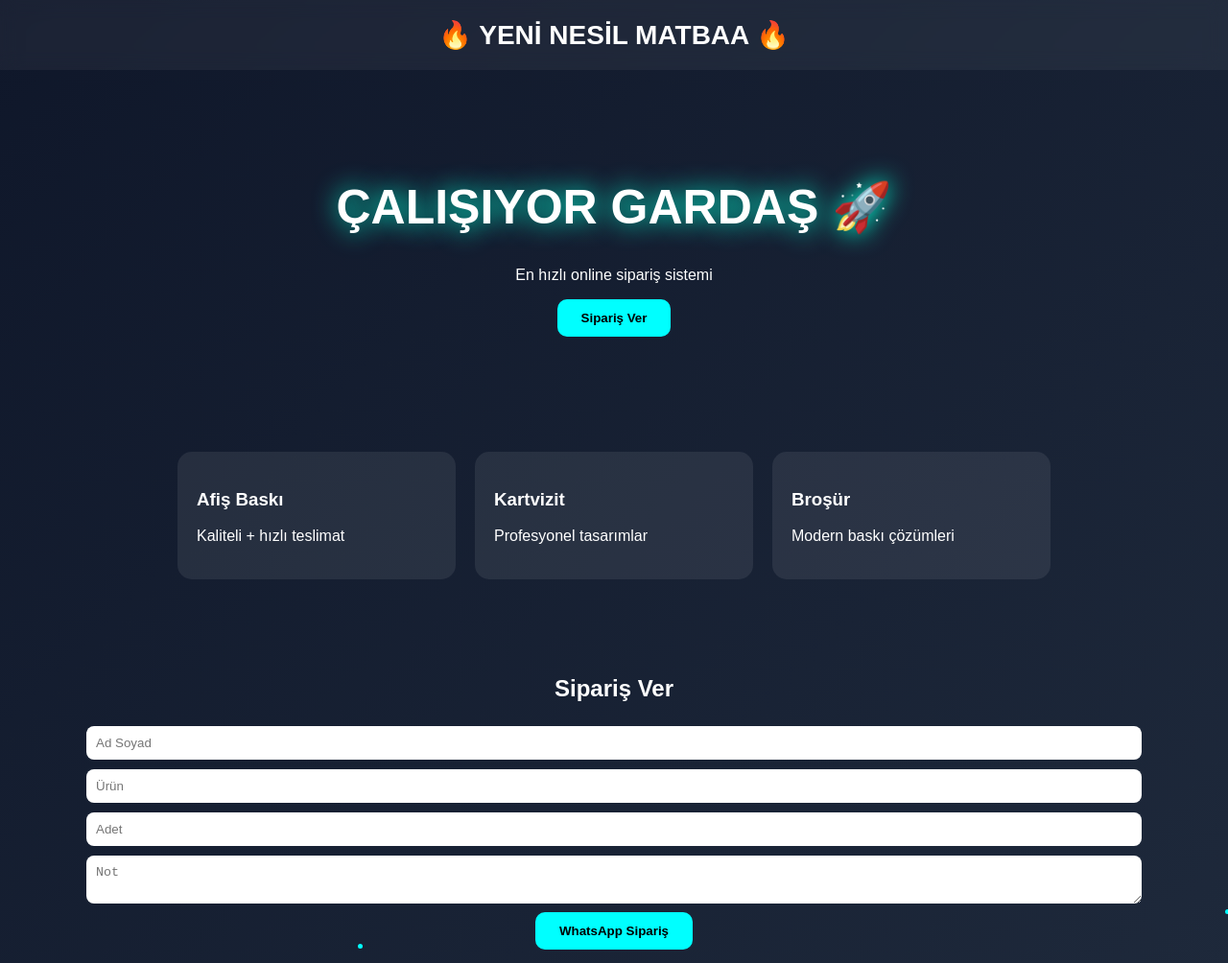
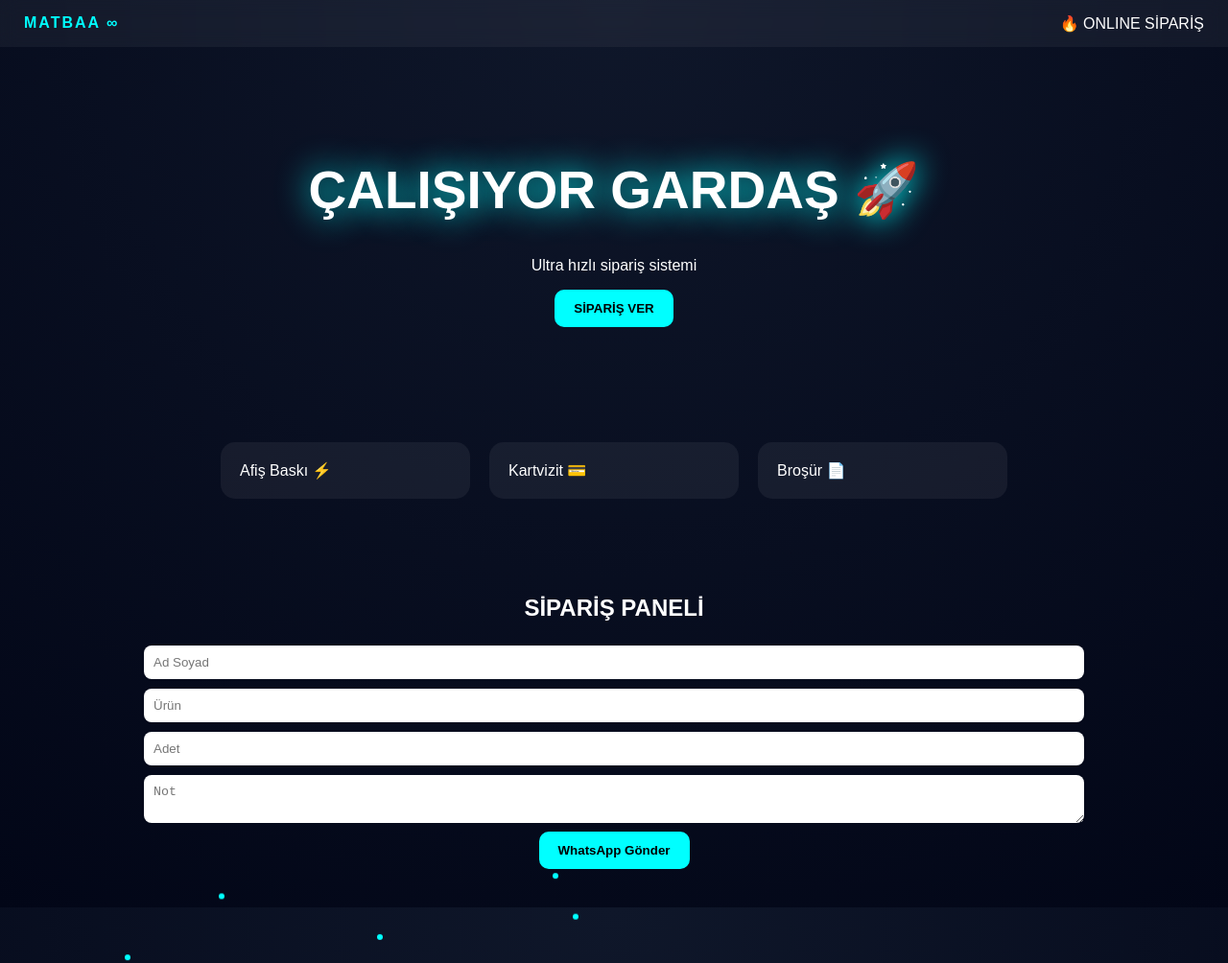
Before and after one commit to yusufeekinci07-coder/Yeni-nesil-Matbaa, a plain HTML site: page index.html in a window 1280 px wide. Shown: the top 1004 px of the page at 96% size. Drawn offline with Linux system fonts and the light colour scheme.

Commit message:
Refactor HTML and CSS for improved styling

```diff
--- a/index.html
+++ b/index.html
@@ -3,180 +3,211 @@
 <head>
 <meta charset="UTF-8">
 <meta name="viewport" content="width=device-width, initial-scale=1.0">
-<title>Yeni Nesil Matbaa</title>
+<title>Yeni Nesil Matbaa ∞</title>
 
 <style>
-body {
-  margin: 0;
-  font-family: Arial;
-  background: linear-gradient(135deg,#0f172a,#1e293b);
-  color: white;
-  overflow-x: hidden;
+body{
+  margin:0;
+  font-family:Arial;
+  background: radial-gradient(circle at top,#0f172a,#020617);
+  color:white;
+  overflow-x:hidden;
 }
 
-/* ÜST BAR */
-header {
-  padding: 20px;
-  text-align: center;
-  font-size: 28px;
-  font-weight: bold;
-  background: rgba(255,255,255,0.05);
+/* NAV */
+nav{
+  display:flex;
+  justify-content:space-between;
+  padding:15px 25px;
+  background:rgba(255,255,255,0.05);
   backdrop-filter: blur(10px);
-  position: sticky;
-  top: 0;
+  position:sticky;
+  top:0;
+}
+
+.logo{
+  font-weight:bold;
+  color:#00ffff;
+  letter-spacing:2px;
 }
 
 /* HERO */
-.hero {
-  text-align: center;
-  padding: 80px 20px;
+.hero{
+  text-align:center;
+  padding:80px 20px;
 }
 
-.hero h1 {
-  font-size: 50px;
+.hero h1{
+  font-size:55px;
   animation: glow 2s infinite alternate;
 }
 
-@keyframes glow {
-  from {text-shadow: 0 0 10px cyan;}
-  to {text-shadow: 0 0 30px #00ffcc;}
+@keyframes glow{
+  from{text-shadow:0 0 10px cyan;}
+  to{text-shadow:0 0 40px #00ffff;}
 }
 
-/* BUTON */
-.btn {
-  padding: 12px 25px;
-  background: cyan;
-  color: black;
-  border: none;
-  border-radius: 10px;
-  cursor: pointer;
-  font-weight: bold;
-  transition: 0.3s;
+button{
+  padding:12px 20px;
+  border:none;
+  border-radius:10px;
+  cursor:pointer;
+  font-weight:bold;
+  background:#00ffff;
+  transition:0.3s;
 }
-.btn:hover {
-  transform: scale(1.1);
-  box-shadow: 0 0 20px cyan;
+
+button:hover{
+  transform:scale(1.1);
+  box-shadow:0 0 20px #00ffff;
 }
 
 /* KARTLAR */
-.container {
-  display: flex;
-  justify-content: center;
-  flex-wrap: wrap;
-  gap: 20px;
-  padding: 40px;
+.cards{
+  display:flex;
+  justify-content:center;
+  flex-wrap:wrap;
+  gap:20px;
+  padding:40px;
 }
 
-.card {
-  background: rgba(255,255,255,0.08);
-  padding: 20px;
-  border-radius: 15px;
-  width: 250px;
-  transition: 0.3s;
+.card{
+  width:220px;
+  padding:20px;
+  border-radius:15px;
+  background:rgba(255,255,255,0.06);
+  transition:0.3s;
 }
-.card:hover {
-  transform: translateY(-10px);
-  background: rgba(0,255,255,0.1);
+
+.card:hover{
+  transform:translateY(-10px) rotate(1deg);
+  background:rgba(0,255,255,0.1);
 }
 
 /* FORM */
-input, textarea {
-  width: 90%;
-  padding: 10px;
-  margin: 5px;
-  border-radius: 8px;
-  border: none;
+form{
+  text-align:center;
+  padding:40px;
 }
 
-form {
-  text-align: center;
-  padding: 40px;
+input,textarea{
+  width:80%;
+  padding:10px;
+  margin:5px;
+  border-radius:8px;
+  border:none;
 }
 
-/* PARÇACIK */
-.particle {
-  position: absolute;
-  width: 5px;
-  height: 5px;
-  background: cyan;
-  border-radius: 50%;
-  animation: fall 5s linear infinite;
+/* MODAL */
+#popup{
+  position:fixed;
+  top:20px;
+  right:20px;
+  background:#00ffcc;
+  color:black;
+  padding:10px 20px;
+  border-radius:10px;
+  display:none;
+  font-weight:bold;
 }
 
-@keyframes fall {
-  from {transform: translateY(-100px);}
-  to {transform: translateY(100vh);}
+/* FLOAT EFFECT */
+.float{
+  position:absolute;
+  width:6px;
+  height:6px;
+  background:#00ffff;
+  border-radius:50%;
+  animation:fall 6s linear infinite;
+}
+
+@keyframes fall{
+  from{transform:translateY(-50px);}
+  to{transform:translateY(100vh);}
+}
+
+/* DARK FLASH EFFECT */
+.flash{
+  animation:flash 0.3s;
+}
+
+@keyframes flash{
+  0%{background:white;}
+  100%{background:transparent;}
 }
 </style>
 </head>
 
 <body>
 
-<header>🔥 YENİ NESİL MATBAA 🔥</header>
+<nav>
+  <div class="logo">MATBAA ∞</div>
+  <div>🔥 ONLINE SİPARİŞ</div>
+</nav>
 
 <div class="hero">
   <h1>ÇALIŞIYOR GARDAŞ 🚀</h1>
-  <p>En hızlı online sipariş sistemi</p>
-  <button class="btn" onclick="scrollToForm()">Sipariş Ver</button>
+  <p>Ultra hızlı sipariş sistemi</p>
+  <button onclick="scrollForm()">SİPARİŞ VER</button>
 </div>
 
-<div class="container">
-  <div class="card">
-    <h3>Afiş Baskı</h3>
-    <p>Kaliteli + hızlı teslimat</p>
-  </div>
-
-  <div class="card">
-    <h3>Kartvizit</h3>
-    <p>Profesyonel tasarımlar</p>
-  </div>
-
-  <div class="card">
-    <h3>Broşür</h3>
-    <p>Modern baskı çözümleri</p>
-  </div>
+<div class="cards">
+  <div class="card">Afiş Baskı ⚡</div>
+  <div class="card">Kartvizit 💳</div>
+  <div class="card">Broşür 📄</div>
 </div>
 
-<form id="siparis">
-  <h2>Sipariş Ver</h2>
+<form id="form">
+  <h2>SİPARİŞ PANELİ</h2>
   <input id="isim" placeholder="Ad Soyad"><br>
   <input id="urun" placeholder="Ürün"><br>
   <input id="adet" placeholder="Adet"><br>
   <textarea id="not" placeholder="Not"></textarea><br>
-  <button class="btn" type="button" onclick="gonder()">WhatsApp Sipariş</button>
+  <button type="button" onclick="gonder()">WhatsApp Gönder</button>
 </form>
+
+<div id="popup">SİPARİŞ GÖNDERİLDİ 🚀</div>
 
 <script>
 function gonder(){
-  let isim = document.getElementById("isim").value;
-  let urun = document.getElementById("urun").value;
-  let adet = document.getElementById("adet").value;
-  let not = document.getElementById("not").value;
 
-  let msg = `🔥 YENİ SİPARİŞ 🔥
+  let isim=document.getElementById("isim").value;
+  let urun=document.getElementById("urun").value;
+  let adet=document.getElementById("adet").value;
+  let not=document.getElementById("not").value;
+
+  let mesaj=`🔥 YENİ SİPARİŞ
 İsim: ${isim}
 Ürün: ${urun}
 Adet: ${adet}
 Not: ${not}`;
 
-  let tel = "90XXXXXXXXXX"; // BURAYA NUMARA (0 YOK)
+  let tel="90XXXXXXXXXX"; // NUMARA (0 YOK)
 
-  window.open("https://wa.me/" + tel + "?text=" + encodeURIComponent(msg));
+  window.open("https://wa.me/"+tel+"?text="+encodeURIComponent(mesaj));
+
+  // popup
+  let p=document.getElementById("popup");
+  p.style.display="block";
+  setTimeout(()=>p.style.display="none",2000);
+
+  // flash efekt
+  document.body.classList.add("flash");
+  setTimeout(()=>document.body.classList.remove("flash"),300);
 }
 
-function scrollToForm(){
-  document.getElementById("siparis").scrollIntoView({behavior:"smooth"});
+function scrollForm(){
+  document.getElementById("form").scrollIntoView({behavior:"smooth"});
 }
 
-/* PARÇACIK EFEKT */
+/* sonsuz parçacık */
 setInterval(()=>{
-  let p = document.createElement("div");
-  p.className = "particle";
-  p.style.left = Math.random()*100 + "vw";
-  document.body.appendChild(p);
-
-  setTimeout(()=>p.remove(),5000);
-},200);
+  let d=document.createElement("div");
+  d.className="float";
+  d.style.left=Math.random()*100+"vw";
+  document.body.appendChild(d);
+  setTimeout(()=>d.remove(),6000);
+},150);
 </script>
 
 </body>
```
